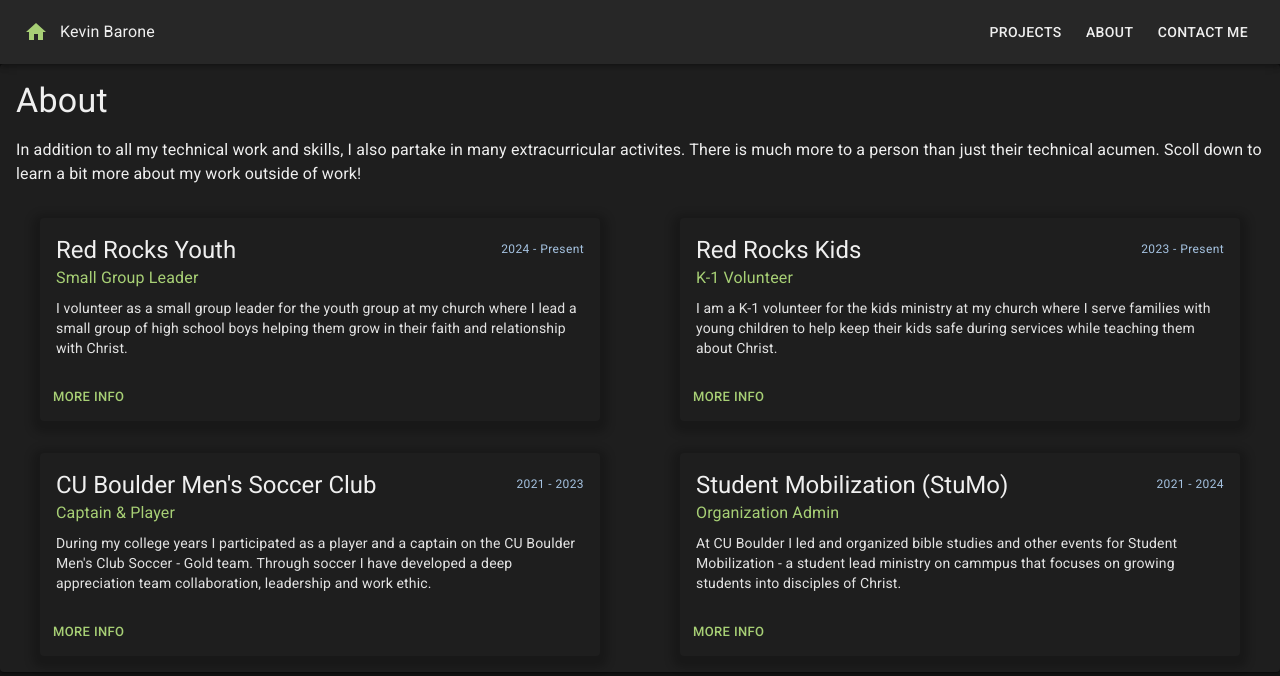
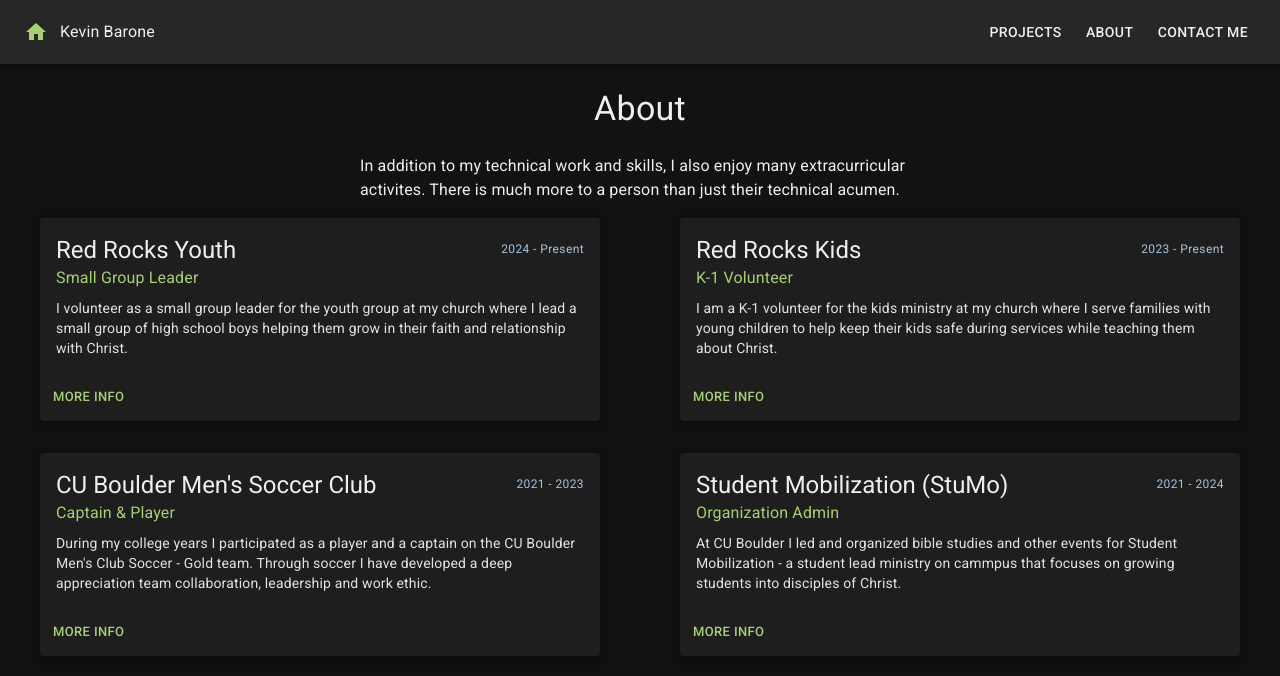
Before and after one commit to keba2993/react-portfolio, a React (Vite) app: page /about in a window 1280 px wide. Shown: the top 676 px of the page. Built offline with nearby package versions, Linux system fonts and the light colour scheme.

Commit message:
updates to the about page

```diff
--- a/src/components/About/About.tsx
+++ b/src/components/About/About.tsx
@@ -1,6 +1,5 @@
 import {
 	Typography,
-	Paper,
 	Card,
 	CardContent,
 	Box,
@@ -24,25 +23,30 @@ function Resume() {
 		},
 	}));
 
+	const AboutTitle = styled('h4')(({ theme }) => ({
+		margin: '1rem 1rem 0 1rem',
+		textAlign: 'left',
+		[theme.breakpoints.up('sm')]: {
+			textAlign: 'center',
+			margin: '1.5rem auto',
+		},
+	}));
+
 	return (
-		<Paper
-			style={{
-				display: 'flex',
-				flexDirection: 'column',
-			}}
-		>
+		<>
+			<AboutTitle>
+				<Typography variant='h4' gutterBottom>
+					About
+				</Typography>
+			</AboutTitle>
 			<Typography
-				variant='h4'
-				gutterBottom
-				style={{ margin: '1rem 1rem 0 1rem' }}
+				variant='body1'
+				marginX={{ xs: '1rem', sm: 'auto' }}
+				sx={{ maxWidth: '35rem' }}
 			>
-				About
-			</Typography>
-			<Typography variant='body1' sx={{ margin: '1rem' }}>
-				In addition to all my technical work and skills, I also partake in many
+				In addition to my technical work and skills, I also enjoy many
 				extracurricular activites. There is much more to a person than just
-				their technical acumen. Scoll down to learn a bit more about my work
-				outside of work!
+				their technical acumen.
 			</Typography>
 			<AboutContainer>
 				{aboutData.map((item, index) => (
@@ -83,7 +87,7 @@ function Resume() {
 					</Card>
 				))}
 			</AboutContainer>
-		</Paper>
+		</>
 	);
 }
 
```
